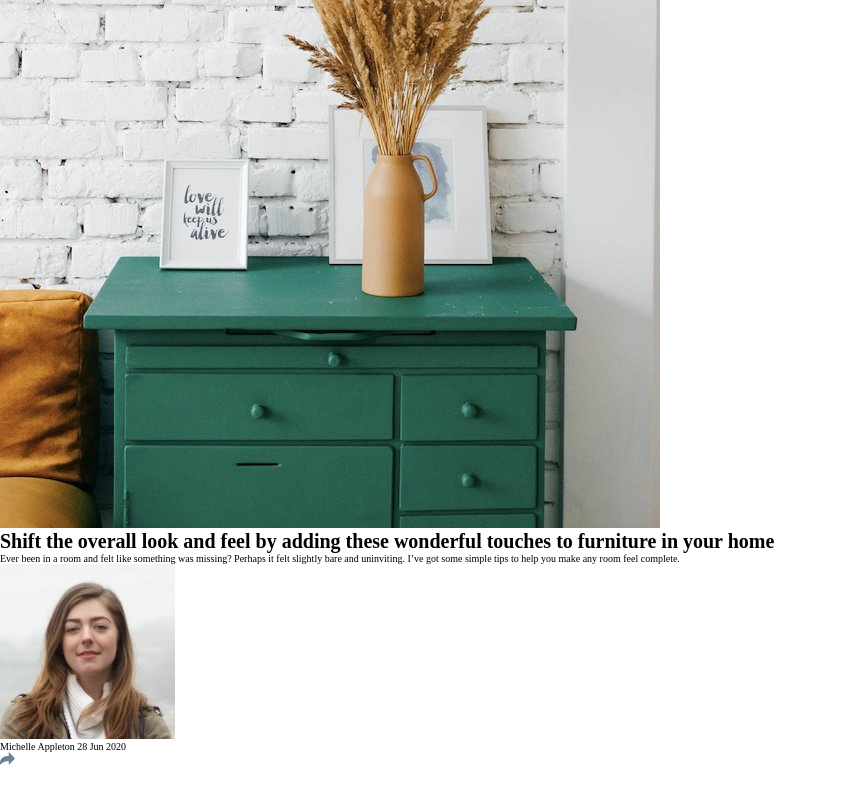
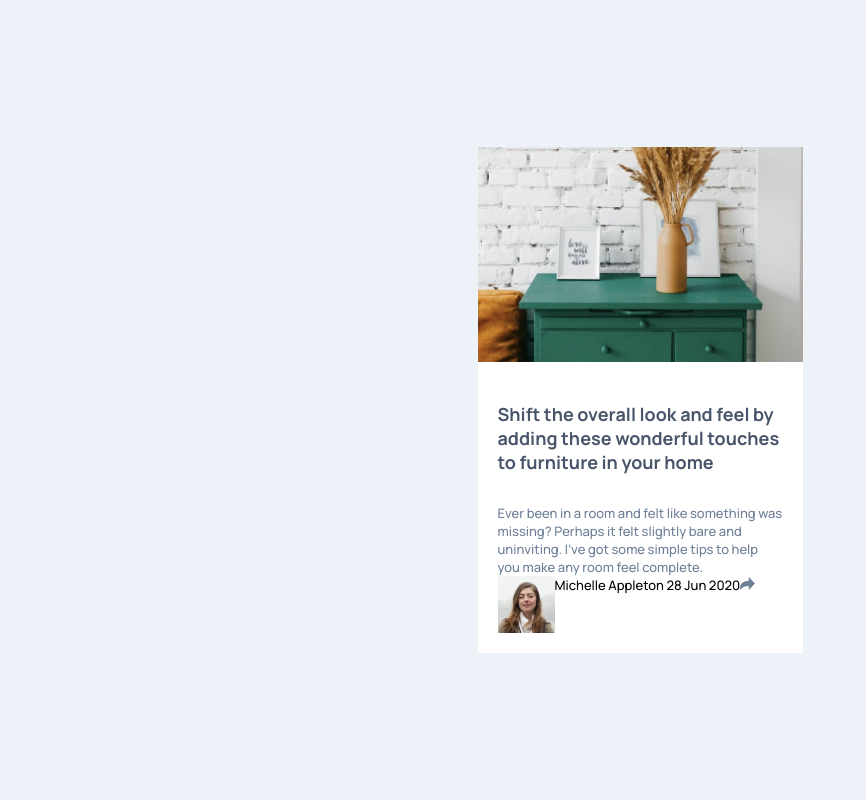
Before and after one commit to jcisking/project-11, a plain HTML site: page index.html in a window 1280 px wide. Shown: the whole page, without its empty margins (0-866 px from the left). Drawn offline with Linux system fonts and the light colour scheme.

Commit message:
modified css and html

```diff
--- a/index.html
+++ b/index.html
@@ -14,7 +14,13 @@
 </head>
 <body>
   <div class="card">
-    <img src="/images/drawers.jpg" alt="">
+
+    <div class="headerImageContainer">
+      <img class="headerImage" src="./images/drawers.jpg" alt="">
+    </div>
+
+
+    <div class="contentContainer">
       <h1>
         Shift the overall look and feel by adding these wonderful
         touches to furniture in your home
@@ -25,8 +31,8 @@
          it felt slightly bare and uninviting. I’ve got some simple tips
          to help you make any room feel complete.
        </p>
-     <div>
-      <img src="./images/avatar-michelle.jpg" alt="">
+       <div class="poop">
+        <img class="avatarMichelle" src="./images/avatar-michelle.jpg" alt="">
         <div>
           <span>
             Michelle Appleton
@@ -35,7 +41,10 @@
             28 Jun 2020
           </span>
         </div>
+        <div>
           <img src="/images/icon-share.svg" alt="">
+        </div>
+       </div>
     </div>
 
   </div>
--- a/styles.css
+++ b/styles.css
@@ -4,9 +4,48 @@
     padding: 0;
 }
 :root {
+    font-family: 'Manrope', sans-serif;
     font-size: 62.5%;
     --VeryDarkGrayishBlue: hsl(217, 19%, 35%);
     --DesaturatedDarkBlue: hsl(214, 17%, 51%);
     --GrayishBlue: hsl(212, 23%, 69%);
     --LightGrayishBlue: hsl(210, 46%, 95%);
 }
+.avatarMichelle {
+    width: 20%
+}
+body {
+    align-items: center;
+    background-color: var(--LightGrayishBlue);
+    display: flex;
+    font-size: 1.3rem;
+    justify-content: center;
+    min-height: 100vh;
+}
+.card {
+    background-color: white;
+    max-width: 32.5rem;
+}
+.contentContainer {
+    padding: 2rem;
+}
+h1 {
+    color: var(--VeryDarkGrayishBlue);
+    font-size: 1.8rem;
+    margin-bottom: 3rem;
+}
+.headerImage {
+    width: 100%;
+    display: block;
+}
+.headerImageContainer {
+    overflow: hidden;
+    height: 21.5rem;
+    margin-bottom: 2rem;
+}
+p {
+    color: var(--DesaturatedDarkBlue);
+}
+.poop {
+    display: flex;
+}
```
Lines whose indentation alone changed are shown as unchanged.
